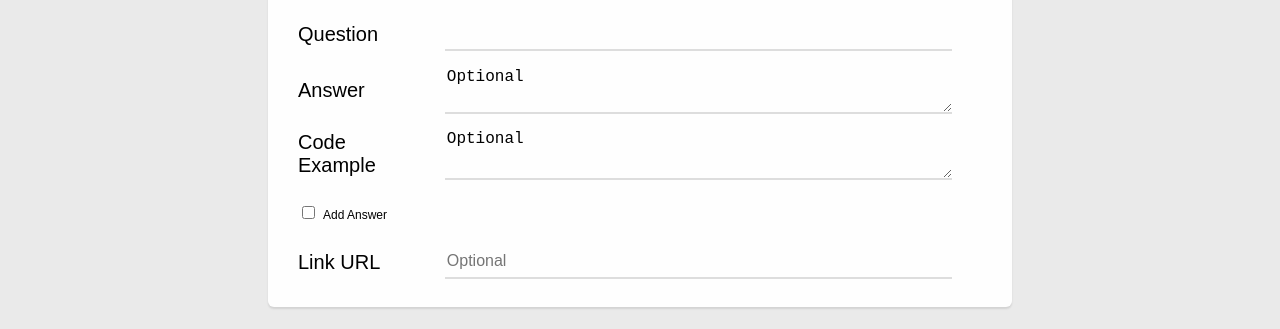
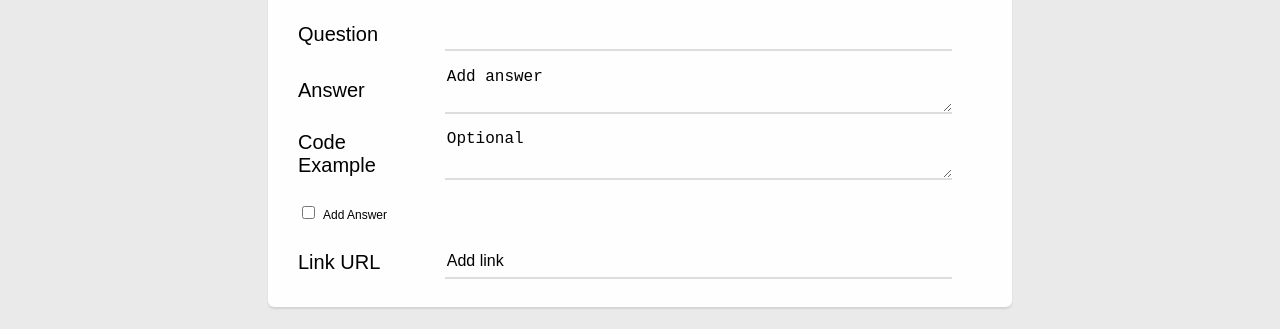
Before and after one commit to ZacharyDinerstein/coding-challenge-app--react, a React (Create React App) app: page / in a window 1280 px wide. Shown: the part 139-468 px from the top of the page. Built offline with nearby package versions, Linux system fonts and the light colour scheme.

Commit message:
Link Array is working

```diff
--- a/src/components/Form/AnswerAndExampleInputs.js
+++ b/src/components/Form/AnswerAndExampleInputs.js
@@ -8,7 +8,6 @@ export default class AnswerAndExampleInputs extends Component {
             example,
             updateCardArrayAttribute,
             allowTabs,
-            index
         } = this.props;
 
         return (
--- a/src/components/Form/Form.js
+++ b/src/components/Form/Form.js
@@ -15,9 +15,9 @@ export default class Form extends Component {
 
   state = {
     question: '',
-    answer: ['Optional'],
+    answer: ['Add answer'],
     example: ['Optional'],
-    link: '',
+    link: ['Add link'],
   }
 
   updateCardAttribute = (e) => {
@@ -44,7 +44,7 @@ export default class Form extends Component {
       question: '',
       answer: ['Optional'],
       example: ['Optional'],
-      link: ''
+      link: ['Add Link']
     })
   }
 
@@ -55,10 +55,10 @@ export default class Form extends Component {
       question: this.state.question,
       answers: [{
         answer: this.state.answer[0],
-        example: this.state.example
+        example: this.state.example[0]
       }],
       links: [
-        this.state.link
+        this.state.link[0]
       ]
     };
 
@@ -120,14 +120,21 @@ export default class Form extends Component {
               )
             })}
 
+            {this.state.link.map((link, index) => {
+              return (
+                <>
                   <label htmlFor="">Link URL</label>
                   <input
                     type="text"
                     placeholder="Optional"
                     name="link"
-              onChange={this.updateCardArrayAttribute}
-              value={this.state.link}
+                    onChange={(e) => this.updateCardArrayAttribute(e, index)}
+                    value={this.state.link[index]}
                   />
+                </>
+              )
+            })}
+
           </div>
 
           <button className="hidden" type="submit">Submit</button>
```
Lines whose indentation alone changed are shown as unchanged.
